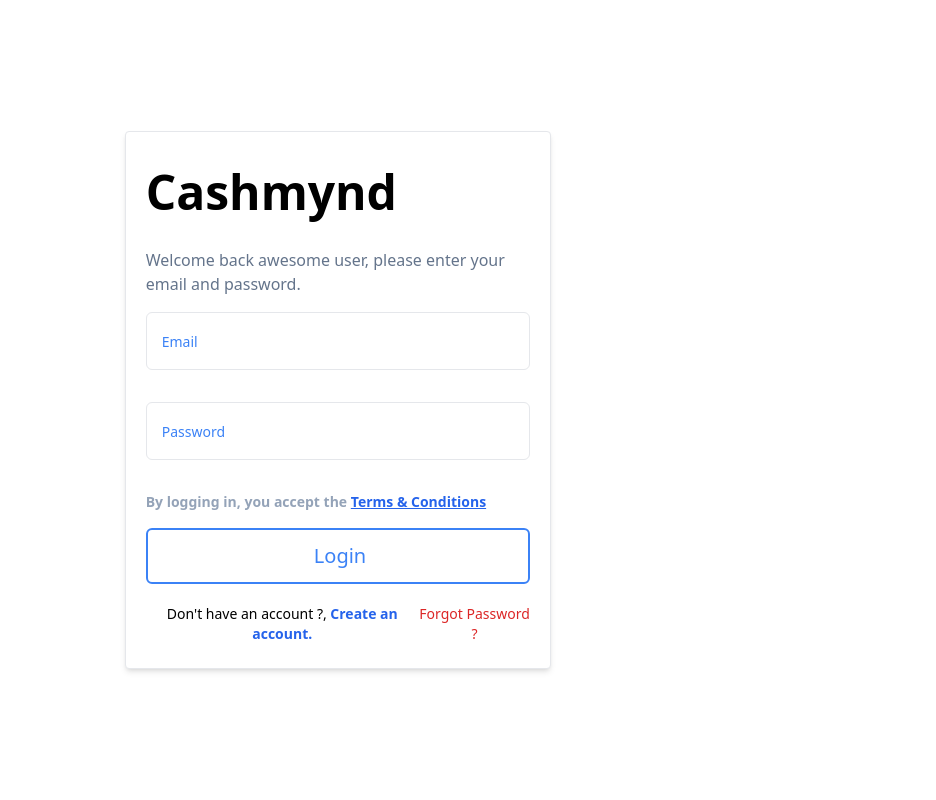
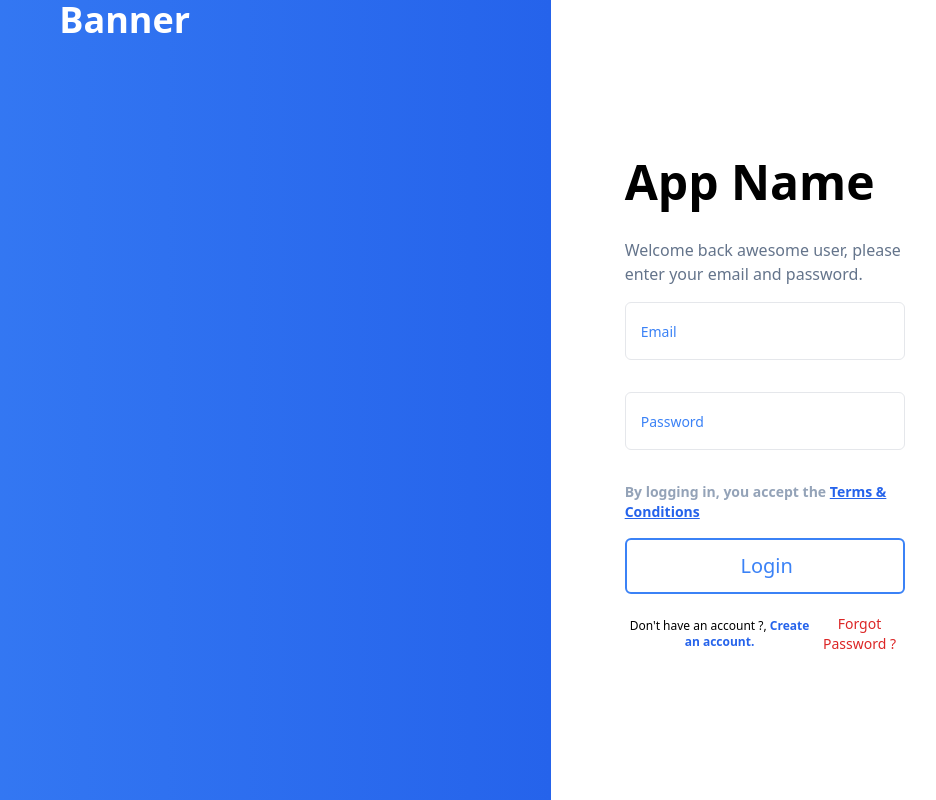
Before and after one commit to koomabenjamin/affluent, a Vue app: page /login in a window 1280 px wide. Shown: the whole page, without its empty margins (302-1238 px from the left). Built offline with nearby package versions, Linux system fonts and the light colour scheme; no server answers; some icons are missing; what vue3-apexcharts would draw is missing.

Commit message:
Add new components and encryption for the different IDs

```diff
--- a/index.html
+++ b/index.html
@@ -4,7 +4,7 @@
     <meta charset="UTF-8">
     <link rel="icon" href="/favicon.ico">
     <meta name="viewport" content="width=device-width, initial-scale=1.0">
-    <title>Coinplexxx</title>
+    <title>App Name</title>
   </head>
   <body>
     <div id="app"></div>
--- a/package.json
+++ b/package.json
@@ -19,6 +19,7 @@
     "@iconify/vue": "^4.1.1",
     "@vee-validate/zod": "^4.13.1",
     "axios": "^1.4.0",
+    "crypto-js": "^4.2.0",
     "datatables.net-vue3": "^2.1.2",
     "moment": "^2.30.1",
     "pinia": "^2.0.36",
--- a/src/composables/auth.ts
+++ b/src/composables/auth.ts
@@ -21,7 +21,7 @@ export default function useAuthentication() {
 
     const authLoader = ref<boolean>(false);
 
-    const piniaBackend = ref(false);
+    const piniaBackend = ref(true);
 
     const login = (credentials: UserCredentials) => {
 
--- /dev/null
+++ b/src/composables/encrypt.ts
@@ -0,0 +1,10 @@
+import CrytoJS from 'crypto-js';
+
+const secretKey = 'cashmynd-secret-key-0123456789';
+
+export const encrypt = (data: string) => {
+  return CrytoJS.AES.encrypt(data, secretKey).toString();
+}
+export const decrypt = (encrytion: string) => {
+  return CrytoJS.AES.decrypt(encrytion, secretKey).toString();
+}
--- a/src/router/index.ts
+++ b/src/router/index.ts
@@ -10,7 +10,13 @@ const router = createRouter({
     {
       path: '/',
       name: 'home',
-      component: () => import('../views/MainDashboard.vue')
+      component: () => import('../views/main/LandingPage.vue')
+    },
+    {
+      path: '/main/:id',
+      name: 'main',
+      component: () => import('../views/main/TemporaryPage.vue')
+      //   component: () => import('../views/MainDashboard.vue')
     },
     {
       path: '/login',
@@ -92,10 +98,16 @@ const router = createRouter({
       name: 'support',
       component: () => import('../views/support/SupportDashboard.vue')
     },
+    // will match everything and put it under `route.params.pathMatch`
+    {
+      path: '/:pathMatch(.*)*',
+      name: 'NotFound',
+      component: () => import('../views/errors/404-NotFound.vue')
+    },
   ]
 });
 
-const routesNotToBeAuthenticated : RouteRecordName[] | null = ['register', 'login', 'reset-password'];
+const routesNotToBeAuthenticated: RouteRecordName[] | null = ['register', 'login', 'reset-password'];
 
 router.beforeEach(async (to, from, next) => {
 
--- a/src/views/auth/2fa.vue
+++ b/src/views/auth/2fa.vue
@@ -7,16 +7,20 @@ import Button from '../../components/shared/Button.vue';
 
 const { twoFactorCodeConfirmation, authLoader } = useAuthentication();
 
+const appName = import.meta.env.VITE_CLIENT_GROUP_NAME
+
 const opt = ref('')
 
 </script>
 
 <template>
-  <div class="flex w-screen h-screen center bg-blue-50">
-    <div class="w-1/5 px-5 flex justify-center"></div>
+  <div class="flex w-screen h-screen bg-blue-50">
+    <div class="hidden lg:block w-2/3 bg-gradient-to-r from-blue-500 to-blue-600 text-white flex items-center justify-center text-4xl font-bold text-center">
+      <p>Banner</p>
+    </div>
     <form @submit.prevent="twoFactorCodeConfirmation(opt)"
-      class="sm:w-1/3 w-full sm:mx-auto  flex flex-col items-center space-y-4 h-auto p-5 shadow bg-white rounded">
-      <p class="h1 text-left w-full my-4">HFMSG</p>
+      class="sm:w-1/3 w-full mx-auto h-full px-16 flex flex-col items-center justify-center space-y-4 p-5 bg-white rounded">
+      <p class="h1 text-left w-full my-4">{{ appName }}</p>
       <span class="text-slate-500 w-full text-left my-2">
         Welcome back awesome user, please enter your email and password.
       </span>
@@ -31,12 +35,13 @@ const opt = ref('')
         <Button label="Confirm" class="w-2/3" :loader="authLoader" size="block"/>
         <span class="text-blue-600 w-1/3 text-center text-sm">Resend code ?</span>
       </div>
-      <div class="w-full py-1 text-center text-sm">
-        <div class="font-light mb-4">Don't have an account yet ?,
+      <div class="w-full py-1 text-sm flex items-center justify-between">
+        <div class="font-light text-xs">Don't have an account yet ?,
           <router-link to="/register" class="text-blue-600 font-bold">
             Create an account.
           </router-link>
         </div>
+        <div class="text-red-600 font-semibold">Resend Code</div>
       </div>
     </form>
   </div>
--- a/src/views/auth/login.vue
+++ b/src/views/auth/login.vue
@@ -5,7 +5,7 @@ import useAuthentication from '../../composables/auth';
 import FloatingLabelInput from '../../components/shared/inputs/FloatingLabelInput.vue';
 import Button from '../../components/shared/Button.vue';
 
-const appName = import.meta.env.VITE_CLIENT_GROUP_NAME
+const appName = import.meta.env.VITE_CLIENT_GROUP_NAME;
 
 const { login, errorMessages, authLoader } = useAuthentication();
 
@@ -24,20 +24,37 @@ const credentials = reactive({
   <div class="
     flex
     w-screen
-    h-screen
-    center">
+    h-screen">
+
+    <div class="
+      hidden
+      lg:block
+      w-2/3
+      bg-gradient-to-r
+      from-blue-500
+      to-blue-600
+      text-white
+      flex
+      items-center
+      justify-center
+      text-4xl
+      font-bold
+      text-center">
+
+      <p>Banner</p>
+
+    </div>
 
     <form @submit.prevent="login(credentials)" class="
-        sm:w-1/2
-        lg:w-1/3
+        w-1/4
         mx-auto
+        my-auto
         flex
         flex-col
         items-center
+        justify-center
         space-y-4
         h-auto p-5
-        border
-        shadow-md
         hover:bg-blue-50
         bg-white
         rounded">
@@ -55,6 +72,7 @@ const credentials = reactive({
           text-slate-500
           w-full
           text-left
+          font-light
           my-2">
         Welcome back awesome user, please enter your email and password.
       </span>
@@ -77,7 +95,7 @@ const credentials = reactive({
         <Button label="Login" class="w-2/3" size="block" :loader="authLoader" />
       </div>
 
-      <div class="w-full py-1 text-center text-sm flex items-center justify-between">
+      <div class="w-full py-1 text-center text-xs flex items-center justify-between">
         <div class="font-light">
           Don't have an account ?,
           <router-link to="/register" class="text-blue-600 font-bold">
--- /dev/null
+++ b/src/views/errors/404-NotFound.vue
@@ -0,0 +1,7 @@
+<template>
+  404 Error - Page not found
+</template>
+
+<script setup lang="ts">
+
+</script>
--- /dev/null
+++ b/src/views/main/LandingPage.vue
@@ -0,0 +1,63 @@
+<script setup lang="ts">
+import { useRouter } from 'vue-router';
+import { useRoute } from 'vue-router';
+import { encrypt } from '@/composables/encrypt';
+
+const router = useRouter();
+const route = useRoute();
+const appName = import.meta.env.VITE_CLIENT_GROUP_NAME;
+
+const navigateTo = (id: string) => {
+  router.push({
+    name: "main",
+    params: { id: encrypt(id) },
+    query: route.query,
+    hash: route.hash
+  });
+};
+
+</script>
+
+<template>
+  {{ appName }}
+  <dialog></dialog>
+  <div class="w-screen h-screen center">
+    <div class="grid grid-cols-4 gap-2 w-[39%]">
+      <div
+        @click="navigateTo('default')"
+        class="
+          bg-[image:repeating-linear-gradient(315deg,_var(--pattern-fg)_0,_var(--pattern-fg)_1px,_transparent_0,_transparent_50%)]
+          bg[size:10px_10px]
+          bg-fixed
+          [--pattern-fg:var(--color-gray-950)]/5
+          h-40 w-40
+          shadow
+          font-semibold
+          border-[0.5px]
+          cursor-pointer
+          hover:bg-blue-100
+          text-blue-600
+          rounded-lg
+          center
+          flex-none">
+        <div>Default</div>
+      </div>
+      <div
+        @click="navigateTo(index.toString())"
+        class="
+          h-40
+          w-40
+          shadow
+          font-semibold
+          border-[0.5px]
+          cursor-pointer
+          hover:bg-blue-100
+          rounded-lg
+          center
+          flex-none"
+        v-for="(value, index) in 11" :key="value">
+        <div>{{ index + 1 }}</div>
+      </div>
+    </div>
+  </div>
+</template>
--- /dev/null
+++ b/src/views/main/TemporaryPage.vue
@@ -0,0 +1,28 @@
+<script setup lang="ts">
+import { useRoute } from 'vue-router';
+import { decrypt } from '@/composables/encrypt';
+import { computed } from 'vue';
+
+const route = useRoute();
+const appName = import.meta.env.VITE_CLIENT_GROUP_NAME;
+
+const customerId = computed(() => {
+  return decrypt(route.params.id as string);
+});
+
+</script>
+
+<template>
+  {{ appName }}
+  <div class="w-screen h-screen center">
+    <div v-if="route.params.id === 'default'">
+      <h1 class="text-2xl font-bold">Welcome to the Default Page</h1>
+      <p>This is the default page content.</p>
+      <v-select :options="['Default','level 1', 'level 2', 'level 3', 'level 4', 'level 5', 'level 6']"></v-select>
+    </div>
+    <div v-else>
+      <h1 class="text-2xl font-bold">Temporary Page</h1>
+      <p>This is a temporary page for ID: {{ customerId }}</p>
+    </div>
+  </div>
+</template>
```
Also changed, not shown: 2 other files (tests, documents, lock files or other folders). Lines whose indentation alone changed are shown as unchanged.
